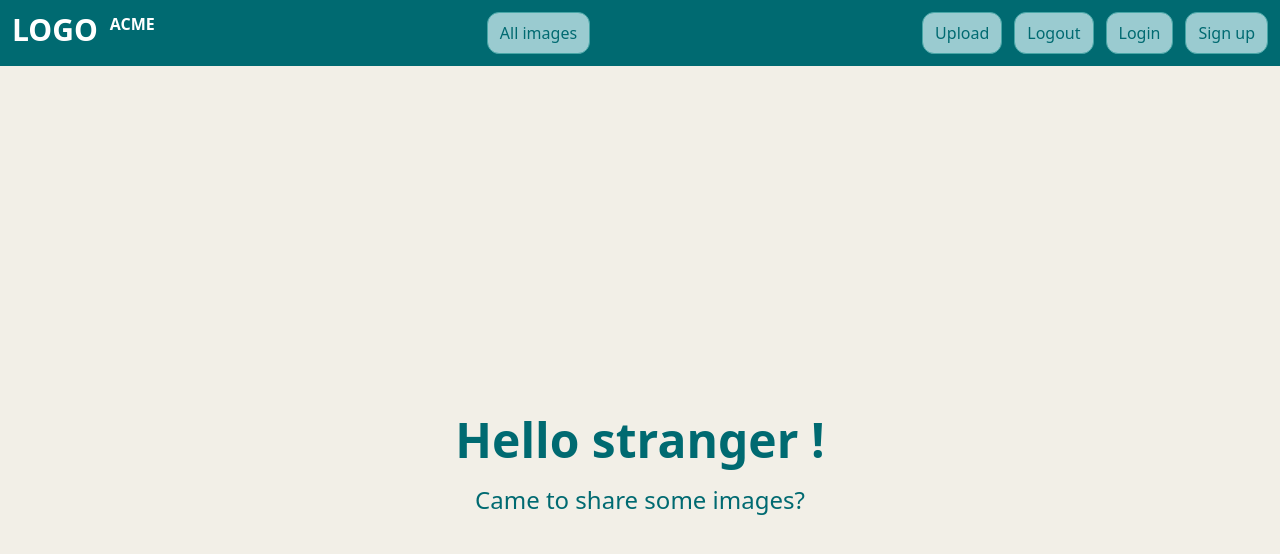
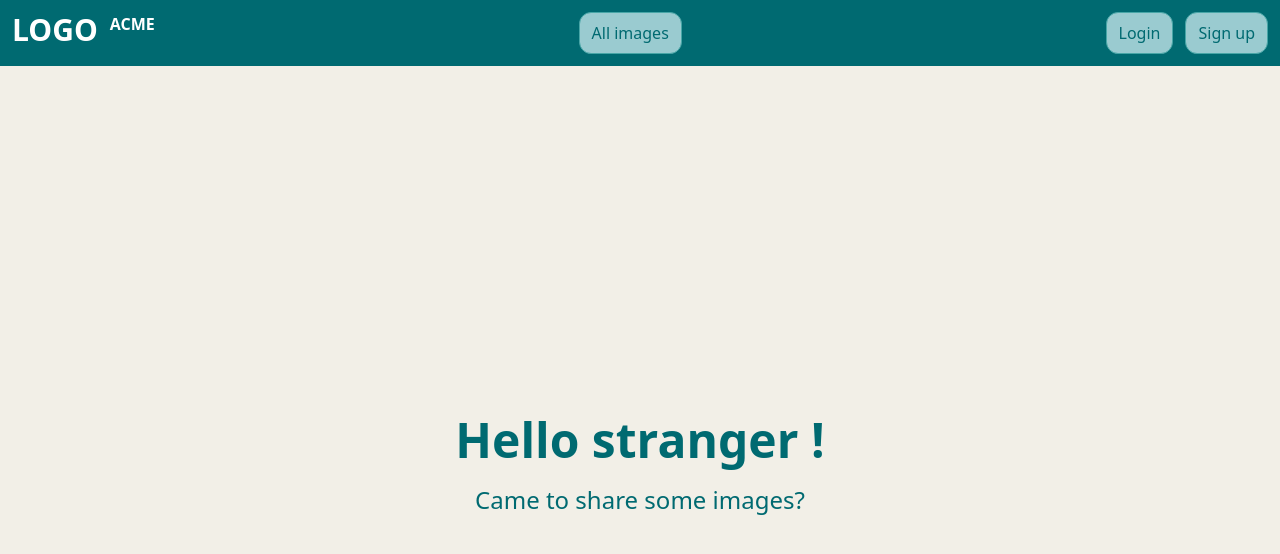
Before and after one commit to infernall92/image-sharing-app, a React (Vite) app: page / in a window 1280 px wide. Shown: the top 554 px of the page. Built offline with nearby package versions, Linux system fonts and the light colour scheme; what @heroui/react would draw is missing.

Commit message:
dynamically show buttons and hero screen if user logged

```diff
--- a/src/components/header/Header.jsx
+++ b/src/components/header/Header.jsx
@@ -1,7 +1,12 @@
 import Button from "../button/Button";
 import { Link } from "react-router";
+import { useSelector } from "react-redux";
 
 export default function Header() {
+  const { email } = useSelector((state) => state.auth);
+  const nickname = email.split("@")[0];
+  const capitalizedNickname =
+    nickname.charAt(0).toUpperCase() + nickname.slice(1);
   return (
     <div className="flex w-full justify-between p-3 bg-nav">
       <Link to="/" className="flex gap-3">
@@ -20,24 +25,28 @@ export default function Header() {
         </Link> */}
       </div>
       <div className="flex gap-3">
-        {/* ----------logged in user---------- */}
+        {email ? (
           <div id="user" className="flex gap-3">
             <Link to="/upload">
-            <Button onClick={""}>Upload</Button>
+              <Button onClick={() => {}}>Upload</Button>
             </Link>
             <Link to="/logout">
-            <Button onClick={""}>Logout</Button>
+              <Button onClick={() => {}}>Logout</Button>
+            </Link>
+            <span className="text-lg text-white  flex justify-center items-center font-bold">
+              {capitalizedNickname}
+            </span>
+          </div>
+        ) : (
+          <div id="guest" className="flex gap-3">
+            <Link to="/login">
+              <Button onClick={() => {}}>Login</Button>
+            </Link>
+            <Link to="/register">
+              <Button onClick={() => {}}>Sign up</Button>
             </Link>
           </div>
-        {/* ----------guest user---------- */}
-        <div id="guest" className="flex gap-3">
-          <Link to="/login">
-            <Button onClick={""}>Login</Button>
-          </Link>
-          <Link to="/register">
-            <Button onClick={""}>Sign up</Button>
-          </Link>
-        </div>
+        )}
       </div>
     </div>
   );
--- a/src/components/home/HeroScreen.jsx
+++ b/src/components/home/HeroScreen.jsx
@@ -1,7 +1,15 @@
+import { useSelector } from "react-redux";
+
 export default function HeroScreen() {
+  const { email } = useSelector((state) => state.auth);
+  const nickname = email.split("@")[0];
+  const capitalizedNickname =
+    nickname.charAt(0).toUpperCase() + nickname.slice(1);
   return (
     <div className="text-[#006A71] flex flex-col justify-center items-center gap-5 h-screen">
-      <h1 className="text-5xl font-bold">Hello stranger !</h1>
+      <h1 className="text-5xl font-bold">
+        {`Hello ${email ? capitalizedNickname : "stranger"}`} !
+      </h1>
       <p className="text-2xl font-thin">Came to share some images?</p>
     </div>
   );
```
Lines whose indentation alone changed are shown as unchanged.
